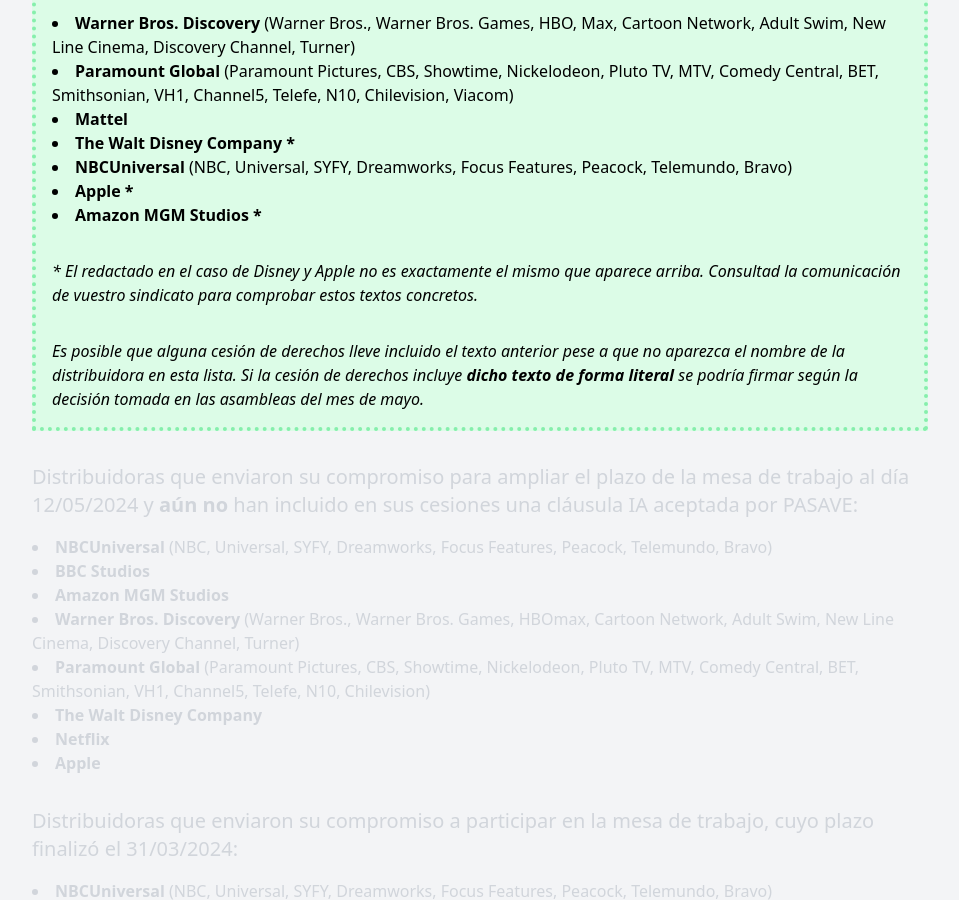
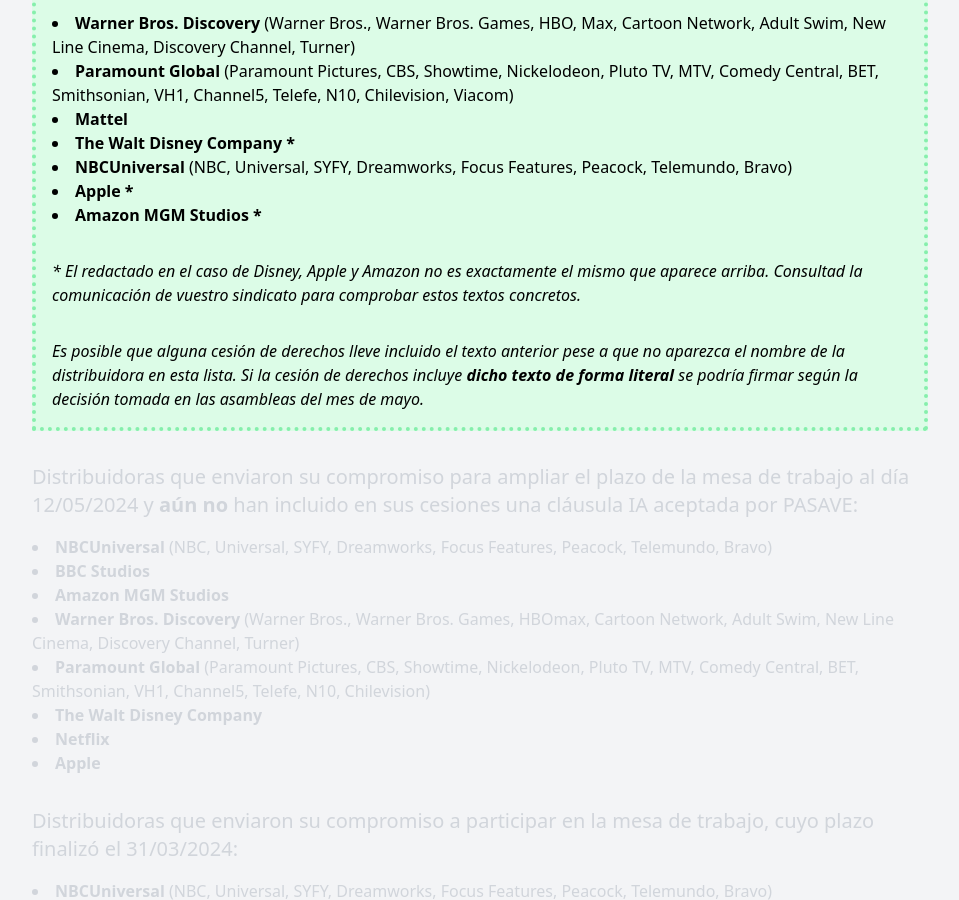
Before and after one commit to mutsuda/pasave.github.io, a Jekyll site: the page built from oklist.md, in a window 1280 px wide and 900 px high, scrolled down 1225 px. Shown: the whole window, without its empty margins (160-1119 px from the left). Built offline with Jekyll 4.4.1, drawn with Linux system fonts in a browser that asks for light colours.

Commit message:
added amazon

```diff
--- a/oklist.md
+++ b/oklist.md
@@ -60,7 +60,7 @@
 		<li><b>Apple *</b></li>
 		<li><b>Amazon MGM Studios *</b></li>
 	</ul>
-	<div class="pt-8 italic">* El redactado en el caso de Disney y Apple no es exactamente el mismo que aparece arriba. Consultad la comunicación de vuestro sindicato para comprobar estos textos concretos.</div>
+	<div class="pt-8 italic">* El redactado en el caso de Disney, Apple y Amazon no es exactamente el mismo que aparece arriba. Consultad la comunicación de vuestro sindicato para comprobar estos textos concretos.</div>
 	<div class="pt-8 italic">Es posible que alguna cesión de derechos lleve incluido el texto anterior pese a que no aparezca el nombre de la distribuidora en esta lista. Si la cesión de derechos incluye <b>dicho texto de forma literal</b> se podría firmar según la decisión tomada en las asambleas del mes de mayo.</div>
 
 
```
